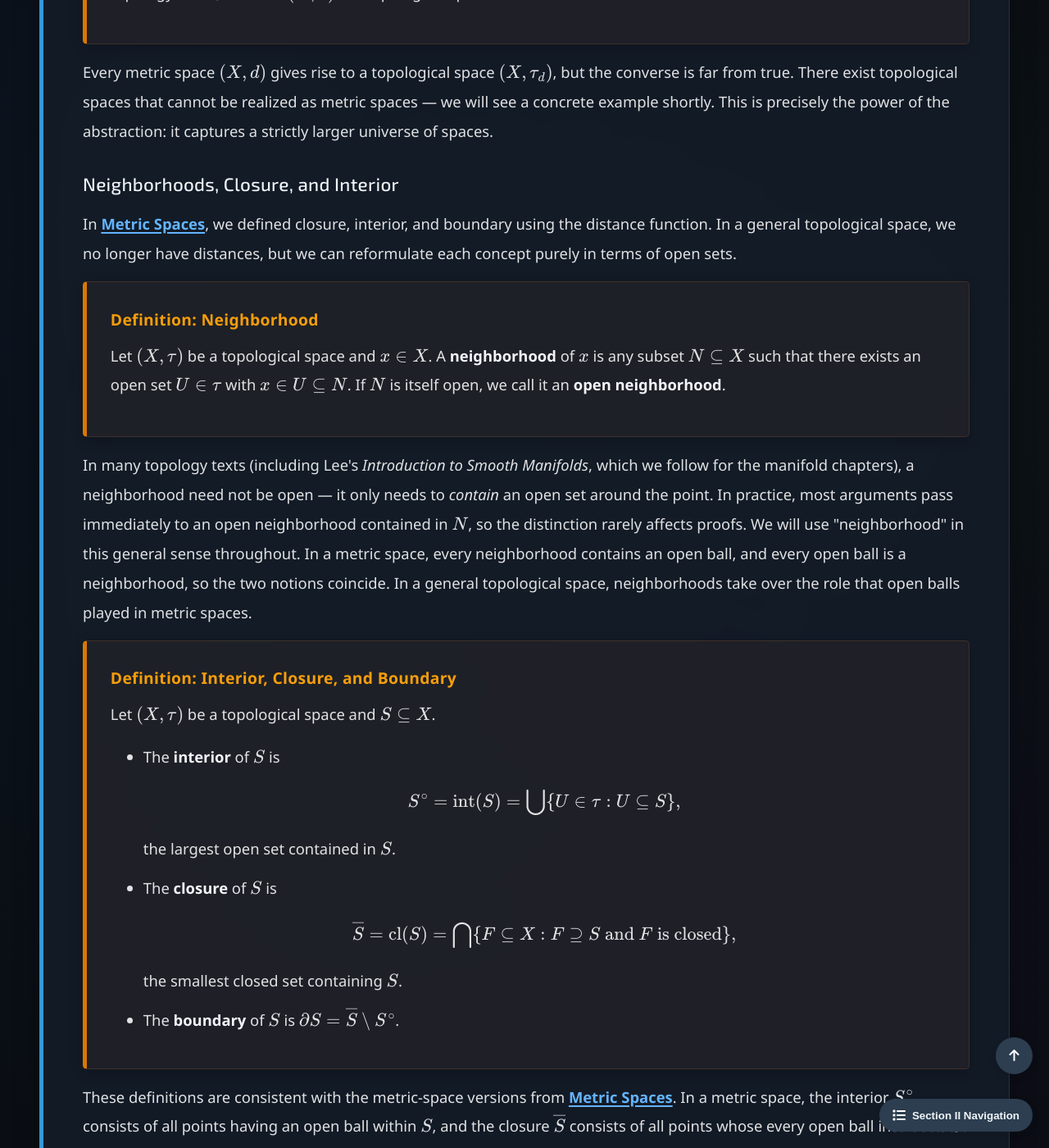
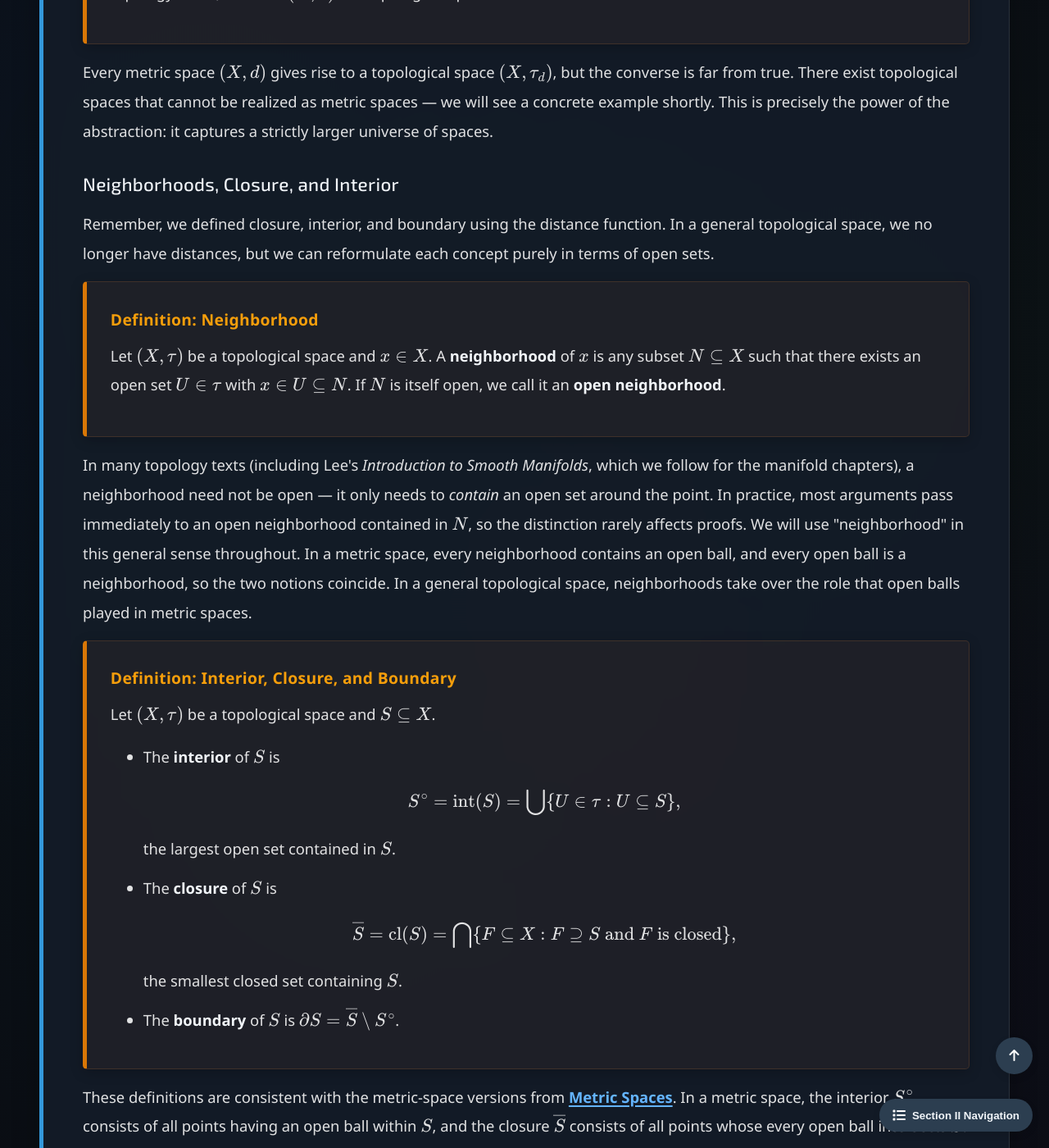
Before and after one commit to Yusukey01/yusukey01.github.io, a Jekyll site: the page built from Mathematics/Calculus/topological_spaces.html, in a window 1280 px wide and 1400 px high, scrolled down 2804 px. Shown: the whole window at 82% size. Built offline with Jekyll 4.4.1, drawn with Linux system fonts in a browser that asks for light colours; some of the changed text lies outside the part shown.

Commit message:
fixed styles

```diff
--- a/Mathematics/Calculus/topological_spaces.html
+++ b/Mathematics/Calculus/topological_spaces.html
@@ -57,11 +57,9 @@ noindex: true
                 <h3>The Three Axioms</h3>
 
                 <p>
-                    Let us extract the essential properties of open sets in metric spaces.
-                    In <a href="metric_space.html#opcl"><strong>Metric Spaces</strong></a>, we defined
-                    a set \(U\) to be open if every point of \(U\) is an interior point — equivalently,
-                    if \(U\) contains an open ball around each of its points. From this definition,
-                    three structural properties follow.
+                    Let us extract the essential properties of open sets in metric spaces. We defined a set \(U\) to be open if every point of \(U\)
+                    is an interior point — equivalently, if \(U\) contains an open ball around each of its points. From this definition, three structural
+                    properties follow.
                 </p>
 
                 <div class="theorem">
@@ -148,10 +146,9 @@ noindex: true
                 <h3>Neighborhoods, Closure, and Interior</h3>
 
                 <p>
-                    In <a href="metric_space.html#bound"><strong>Metric Spaces</strong></a>,
-                    we defined closure, interior, and boundary using the distance function.
-                    In a general topological space, we no longer have distances,
-                    but we can reformulate each concept purely in terms of open sets.
+                    Remember, we defined closure, interior, and boundary using the distance function.
+                    In a general topological space, we no longer have distances, but we can reformulate each concept purely
+                    in terms of open sets.
                 </p>
 
                 <div class="theorem">
@@ -213,10 +210,7 @@ noindex: true
                 <h3>Continuity in Topological Spaces</h3>
 
                 <p>
-                    The topological definition of continuity — which we already established as the
-                    "correct" formulation in
-                    <a href="continuity.html#continuity"><strong>Continuity</strong></a> —
-                    transfers immediately to this setting.
+                    The topological definition of continuity transfers immediately to this setting.
                 </p>
 
                 <div class="theorem">
@@ -229,26 +223,21 @@ noindex: true
                 </div>
 
                 <p>
-                    This is identical to the global topological characterization from
-                    <a href="continuity.html#continuity"><strong>Continuity</strong></a>,
-                    now stated without the assumption that \(X\) and \(Y\) are metric spaces.
-                    Similarly, a <strong>homeomorphism</strong> is a bijection
-                    \(f : X \to Y\) such that both \(f\) and \(f^{-1}\) are continuous — exactly
-                    the definition from
-                    <a href="homeomorphism.html#equi"><strong>Homeomorphism</strong></a>,
-                    lifted to this generality.
+                    This is identical to the global topological characterization from <a href="continuity.html#continuity"><strong>Continuity</strong></a>,
+                    now stated without the assumption that \(X\) and \(Y\) are metric spaces. Similarly, a <strong>homeomorphism</strong> is a bijection
+                    \(f : X \to Y\) such that both \(f\) and \(f^{-1}\) are continuous — exactly the definition from
+                    <a href="homeomorphism.html#equi"><strong>Homeomorphism</strong></a>, lifted to this generality.
                 </p>
 
                 <h3>Fundamental Examples</h3>
 
                 <p>
-                    To build intuition for the flexibility (and potential pathology) of
-                    topological spaces, we consider several examples. The first two are extreme
-                    cases that bracket every possible topology on a given set.
-                </p>
-
-                <div class="theorem">
-                    <span class="theorem-title">Example: Discrete and Indiscrete Topologies</span>
+                    To build intuition for the flexibility (and potential pathology) of topological spaces, we consider several examples.
+                    The first two are extreme cases that bracket every possible topology on a given set.
+                </p>
+
+                <div class="proof">
+                    <span class="proof-title">Example: Discrete and Indiscrete Topologies</span>
                     <p>
                         Let \(X\) be any nonempty set.
                     </p>
@@ -271,28 +260,24 @@ noindex: true
                 </div>
 
                 <p>
-                    For any topology \(\tau\) on \(X\), we have
-                    \(\tau_{\text{ind}} \subseteq \tau \subseteq \tau_{\text{disc}}\).
-                    When \(\tau \subseteq \tau'\), we say \(\tau\) is <strong>coarser</strong>
-                    (fewer open sets) and \(\tau'\) is <strong>finer</strong> (more open sets).
-                    A finer topology declares more sets to be open, making it easier for functions
+                    For any topology \(\tau\) on \(X\), we have \(\tau_{\text{ind}} \subseteq \tau \subseteq \tau_{\text{disc}}\).
+                    When \(\tau \subseteq \tau'\), we say \(\tau\) is <strong>coarser</strong> (fewer open sets) and \(\tau'\) is
+                    <strong>finer</strong> (more open sets). A finer topology declares more sets to be open, making it easier for functions
                     into the space to be continuous but harder for functions out of the space to be continuous.
                 </p>
 
-                <div class="theorem">
-                    <span class="theorem-title">Example: The Cofinite Topology</span>
+                <div class="proof">
+                    <span class="proof-title">Example: The Cofinite Topology</span>
                     <p>
                         Let \(X\) be any set. Define
-                        \(\tau_{\text{cof}} = \{U \subseteq X : X \setminus U \text{ is finite}\} \cup \{\emptyset\}\).
-                        This is a topology. For arbitrary unions: if all \(U_\alpha = \emptyset\),
-                        the union is \(\emptyset \in \tau_{\text{cof}}\). Otherwise, some
-                        \(U_\beta\) has finite complement, and
-                        \(X \setminus \bigcup_\alpha U_\alpha = \bigcap_\alpha (X \setminus U_\alpha)
-                        \subseteq X \setminus U_\beta\), which is finite.
-                        For finite intersections: if any \(U_k = \emptyset\), then
-                        \(\bigcap_{k=1}^n U_k = \emptyset \in \tau_{\text{cof}}\).
-                        Otherwise, each \(X \setminus U_k\) is finite, and
-                        \(X \setminus \bigcap_{k=1}^n U_k = \bigcup_{k=1}^n (X \setminus U_k)\)
+                        \[
+                        \tau_{\text{cof}} = \{U \subseteq X : X \setminus U \text{ is finite}\} \cup \{\emptyset\}.
+                        \]
+                        This is a topology. For arbitrary unions: if all \(U_\alpha = \emptyset\), the union is
+                        \(\emptyset \in \tau_{\text{cof}}\). Otherwise, some \(U_\beta\) has finite complement, and
+                        \(X \setminus \bigcup_\alpha U_\alpha = \bigcap_\alpha (X \setminus U_\alpha) \subseteq X \setminus U_\beta\), which is finite.
+                        For finite intersections: if any \(U_k = \emptyset\), then \(\bigcap_{k=1}^n U_k = \emptyset \in \tau_{\text{cof}}\).
+                        Otherwise, each \(X \setminus U_k\) is finite, and \(X \setminus \bigcap_{k=1}^n U_k = \bigcup_{k=1}^n (X \setminus U_k)\)
                         is a finite union of finite sets, which is finite.
                     </p>
                     <p>
@@ -314,16 +299,13 @@ noindex: true
                         non-metrizable spaces at all?
                     </p>
                     <p>
-                        The answer lies in our own recent work. In
-                        <a href="weak_topologies.html#banach-alaoglu"><strong>Weak Topologies &
-                        Banach-Alaoglu</strong></a>, we proved that the closed unit ball of the dual
-                        space \(\mathcal{X}^*\) is compact in the weak* topology. The proof relied
-                        on embedding \(\mathcal{X}^*\) into a product space
-                        \(\prod_{x \in \mathcal{X}} [-\|x\|, \|x\|]\) and invoking Tychonoff's
-                        theorem. But we used the product topology and Tychonoff's theorem as
-                        unproven black boxes — tools from general topology that metric-space theory
-                        alone cannot provide. This chapter repays that debt: we will define the
-                        product topology rigorously in
+                        The answer lies in our own recent work.
+                        In <a href="weak_topologies.html#banach-alaoglu"><strong>Weak Topologies & Banach-Alaoglu</strong></a>, we
+                        proved that the closed unit ball of the dual space \(\mathcal{X}^*\) is compact in the weak* topology.
+                        The proof relied on embedding \(\mathcal{X}^*\) into a product space \(\prod_{x \in \mathcal{X}} [-\|x\|, \|x\|]\)
+                        and invoking Tychonoff's theorem. But we used the product topology and Tychonoff's theorem as
+                        unproven black boxes — tools from general topology that metric-space theory alone cannot provide.
+                        This chapter repays that debt: we will define the product topology rigorously in
                         <a href="#product"><strong>Product Topology</strong></a> and state Tychonoff's theorem
                         with its proper context.
                     </p>
@@ -565,12 +547,10 @@ noindex: true
                 <h3>A Remark on Sequences and Nets</h3>
 
                 <p>
-                    In our study of
-                    <a href="limit_convergence.html"><strong>Limits & Convergence</strong></a>,
-                    sequences were the primary tool: a sequence \((x_n)\) converges to \(x\)
-                    in a metric space if \(d(x_n, x) \to 0\). In a general topological space,
-                    we say \(x_n \to x\) if every neighborhood of \(x\) contains all but finitely
-                    many terms of the sequence.
+                    In our study of <a href="limit_convergence.html"><strong>Limits & Convergence</strong></a>,
+                    sequences were the primary tool: a sequence \((x_n)\) converges to \(x\) in a metric space
+                    if \(d(x_n, x) \to 0\). In a general topological space, we say \(x_n \to x\) if every neighborhood
+                    of \(x\) contains all but finitely many terms of the sequence.
                 </p>
 
                 <p>
@@ -736,8 +716,8 @@ noindex: true
                     definition of a manifold, consider the following pathological example.
                 </p>
 
-                <div class="theorem">
-                    <span class="theorem-title">Example: The Line with Two Origins</span>
+                <div class="proof">
+                    <span class="proof-title">Example: The Line with Two Origins</span>
                     <p>
                         Take two copies of the real line, \(\mathbb{R} \times \{a\}\) and
                         \(\mathbb{R} \times \{b\}\), and glue them together by identifying
@@ -1056,8 +1036,8 @@ noindex: true
                     stands on solid ground.
                 </p>
 
-                <div class="theorem">
-                    <span class="theorem-title">Example: Finite Products of Metric Spaces</span>
+                <div class="proof">
+                    <span class="proof-title">Example: Finite Products of Metric Spaces</span>
                     <p>
                         If \((X_1, d_1)\) and \((X_2, d_2)\) are metric spaces, the product
                         topology on \(X_1 \times X_2\) is metrizable. For instance, the metric
@@ -1139,8 +1119,8 @@ noindex: true
                     as quotient spaces. Each will reappear when we study smooth manifolds.
                 </p>
 
-                <div class="theorem">
-                    <span class="theorem-title">Example: The Circle \(S^1\)</span>
+                <div class="proof">
+                    <span class="proof-title">Example: The Circle \(S^1\)</span>
                     <p>
                         Take the interval \([0, 1]\) and identify the endpoints: \(0 \sim 1\).
                         The quotient space \([0, 1]/{\sim}\) is homeomorphic to the
@@ -1149,8 +1129,8 @@ noindex: true
                     </p>
                 </div>
 
-                <div class="theorem">
-                    <span class="theorem-title">Example: The Torus \(T^2\)</span>
+                <div class="proof">
+                    <span class="proof-title">Example: The Torus \(T^2\)</span>
                     <p>
                         Define an equivalence relation on \(\mathbb{R}^2\) by
                         \((x, y) \sim (x + m, y + n)\) for all \((m, n) \in \mathbb{Z}^2\).
@@ -1161,8 +1141,8 @@ noindex: true
                     </p>
                 </div>
 
-                <div class="theorem">
-                    <span class="theorem-title">Example: Real Projective Space \(\mathbb{R}P^n\)</span>
+                <div class="proof">
+                    <span class="proof-title">Example: Real Projective Space \(\mathbb{R}P^n\)</span>
                     <p>
                         Define an equivalence relation on the sphere \(S^n\) by
                         \(x \sim -x\) (identifying antipodal points). The quotient space
```
